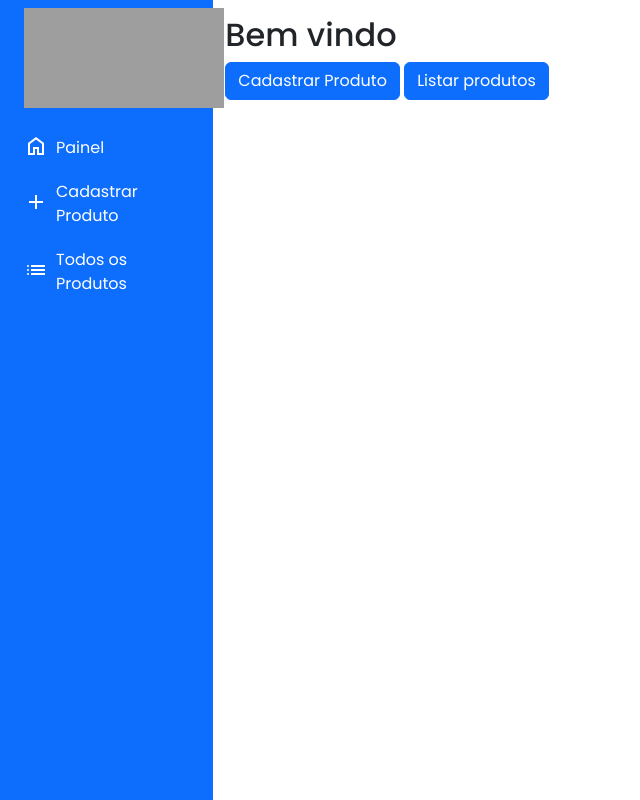
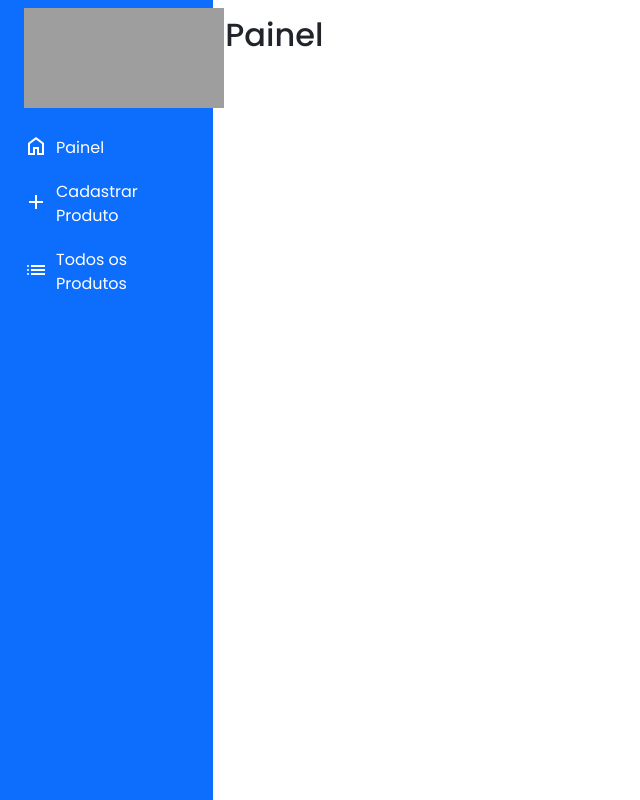
Before and after one commit to thfrod/ticket-manager, a PHP site: page /thfrod/administrador/painel_admin.php in a window 1280 px wide. Shown: the whole page, without its empty margins (0-640 px from the left). Run offline with PHP 8.4, Linux system fonts and the light colour scheme; a user stored in the database is signed in; grey boxes are pictures that could not be loaded.

```diff
--- a/administrador/painel_admin.php
+++ b/administrador/painel_admin.php
@@ -13,14 +13,9 @@ if (!isset($_SESSION['admin_logado'])) {
 ?>
 
 <body class="painel-admin-content d-flex">
-<?php require("../shared/aside.php") ?>
+    <?php require("../shared/aside.php") ?>
     <div class="container my-3">
-        <h2>Bem vindo</h2>
-        <a href="cadastrar_produto.php" class="btn btn-primary">
-            Cadastrar Produto
-        </a>
-        <a href="listar_produtos.php" class="btn btn-primary">
-            Listar produtos
-        </a>
+        <h2>Painel</h2>
+
     </div>
 </body>
```
Also changed, not shown: administrador/cadastrar_produto.php (+8 -3 lines), administrador/editar_produto.php (+8 -4 lines).
